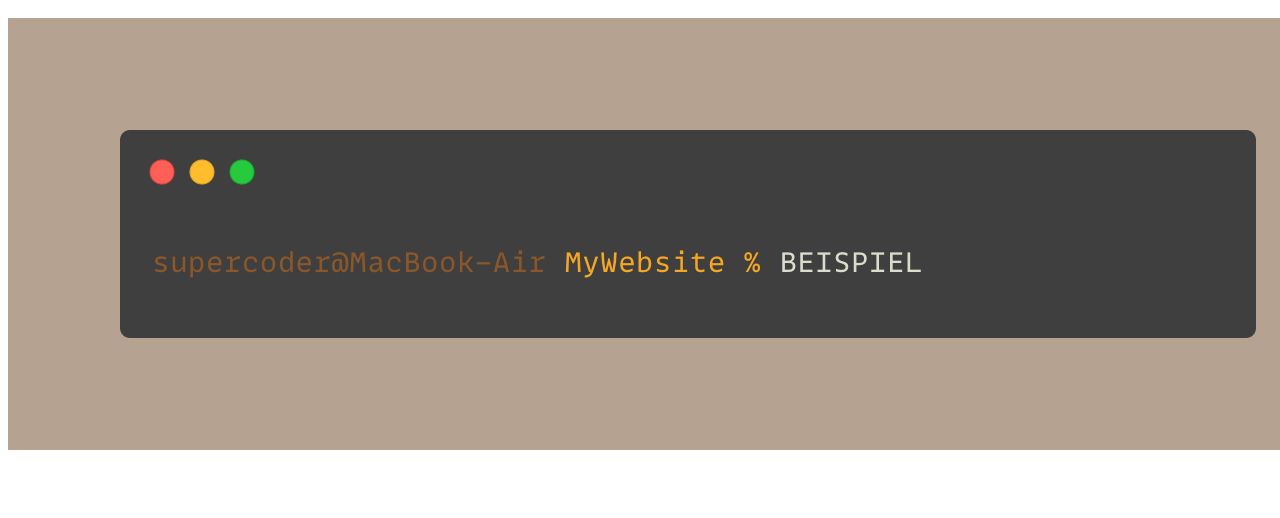
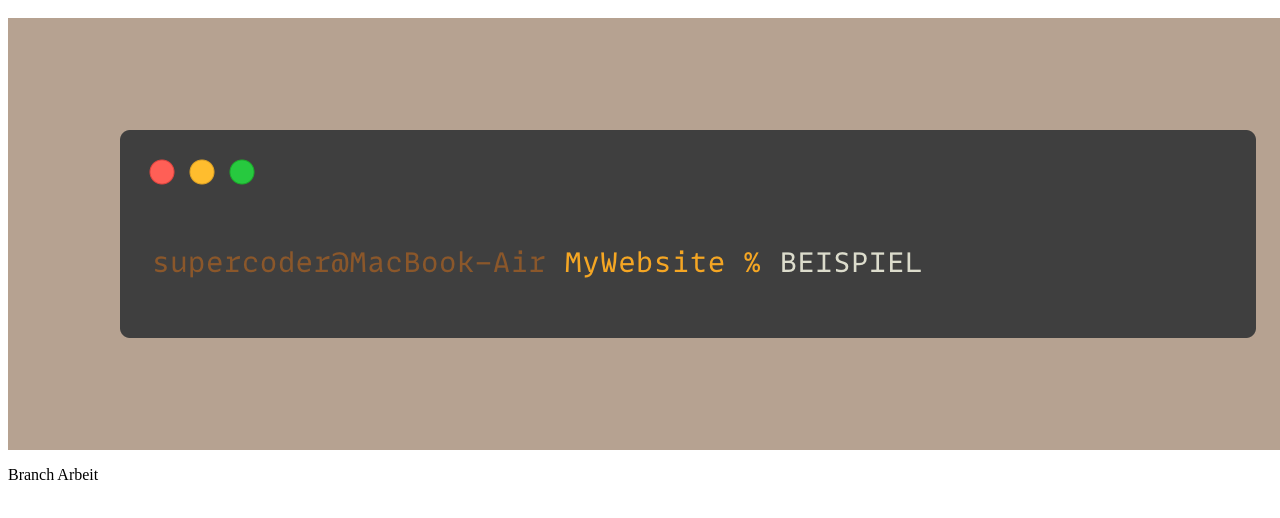
Before and after one commit to YuhoHarada/0610_git, a plain HTML site: page index.html in a window 1280 px wide. Shown: the part 48-566 px from the top of the page. Drawn offline with Linux system fonts and the light colour scheme.

Commit message:
branch arbeit 1

```diff
--- a/index.html
+++ b/index.html
@@ -5,5 +5,6 @@
     <body>
         <h1>My Gallery</h1>
         <img src="assets/img/beispiel.png" alt="">
+        <p>Branch Arbeit</p>
     </body>
 </html>
```
